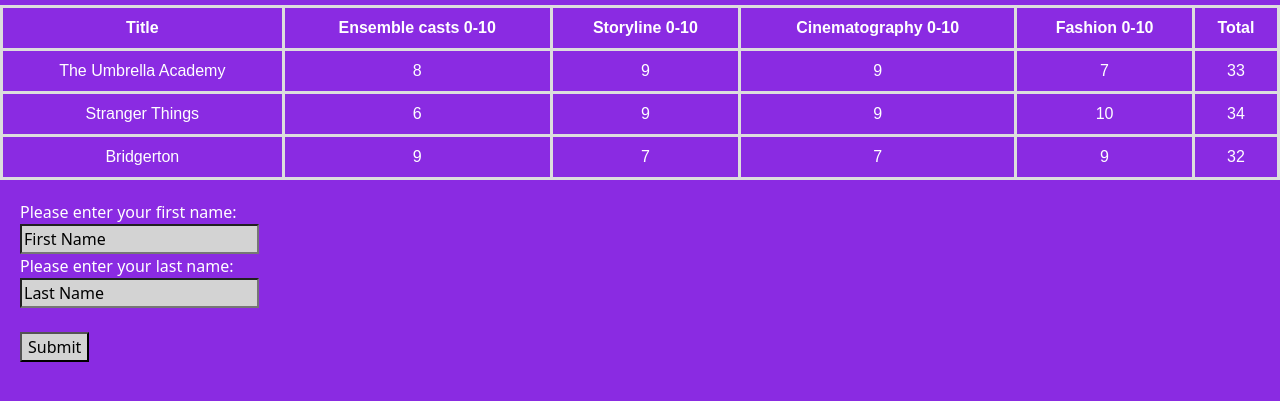
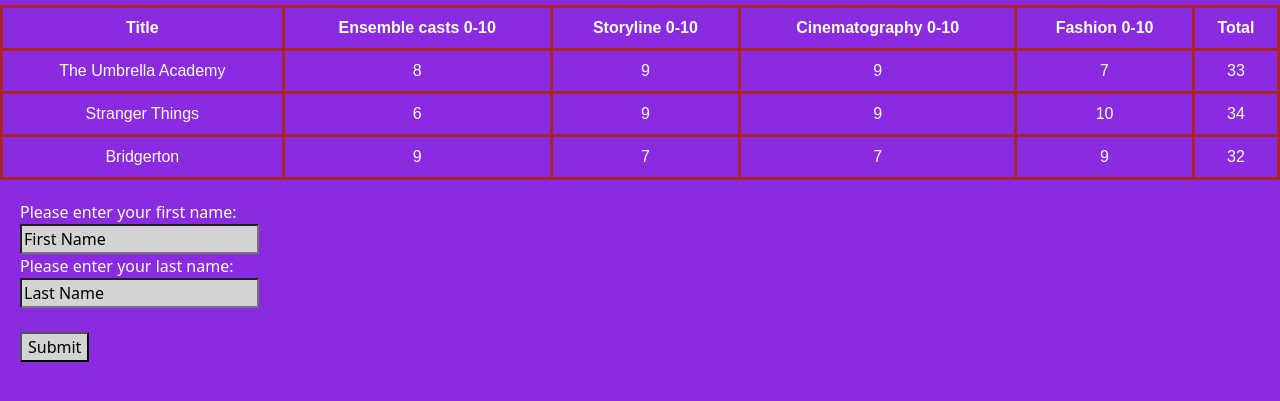
Before and after one commit to CourtneyW23/Test2, a plain HTML site: page index.html in a window 1280 px wide. Shown: the part 187-588 px from the top of the page. Drawn offline with nearby package versions, Linux system fonts and the light colour scheme.

Commit message:
Second Commit

```diff
--- a/style.css
+++ b/style.css
@@ -23,7 +23,7 @@
   }
 
   td, th {
-    border: 3px solid #dddddd;
+    border: 3px solid #a82626;
     text-align: center;
     padding: 8px;
 
```
Also changed, not shown: 1 other file.
